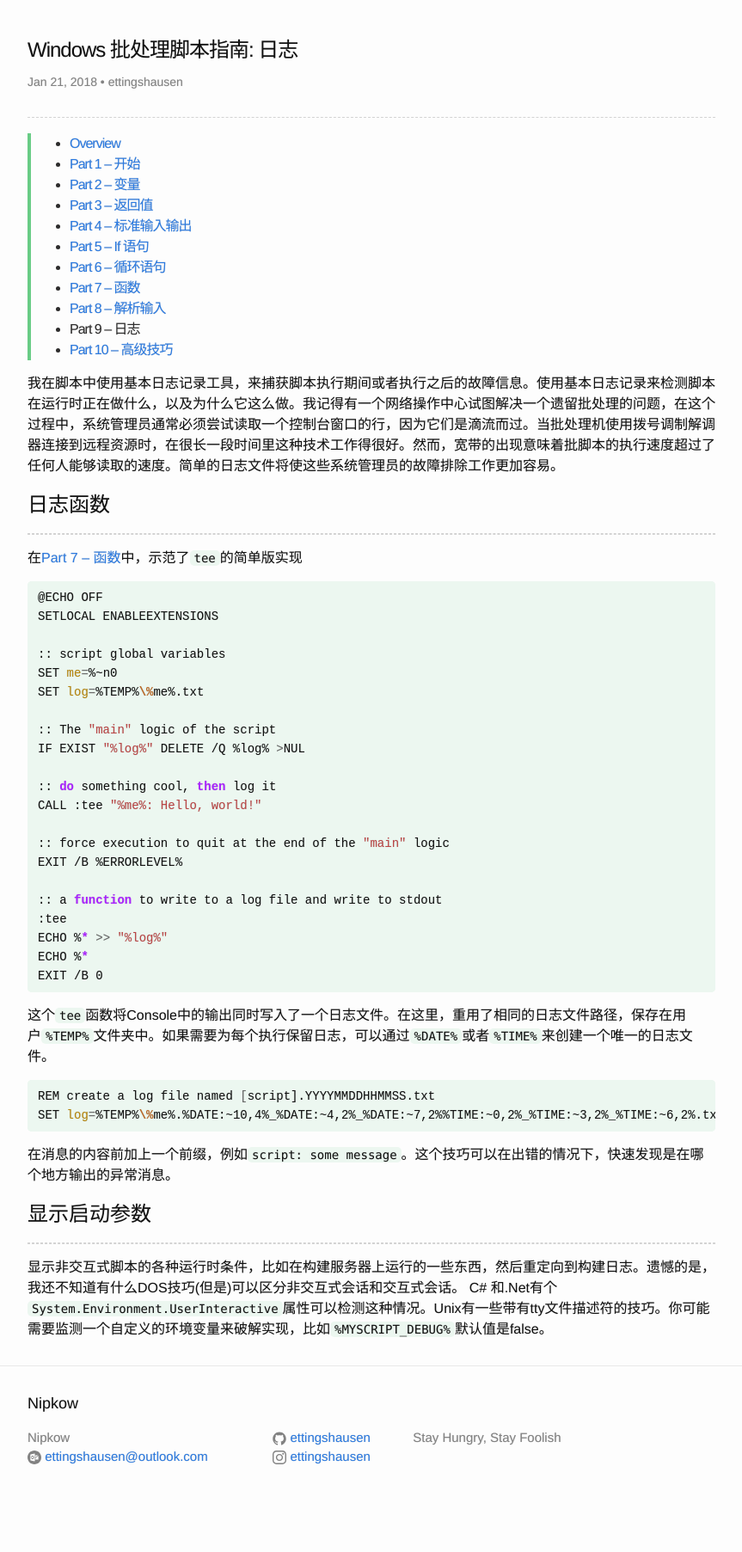
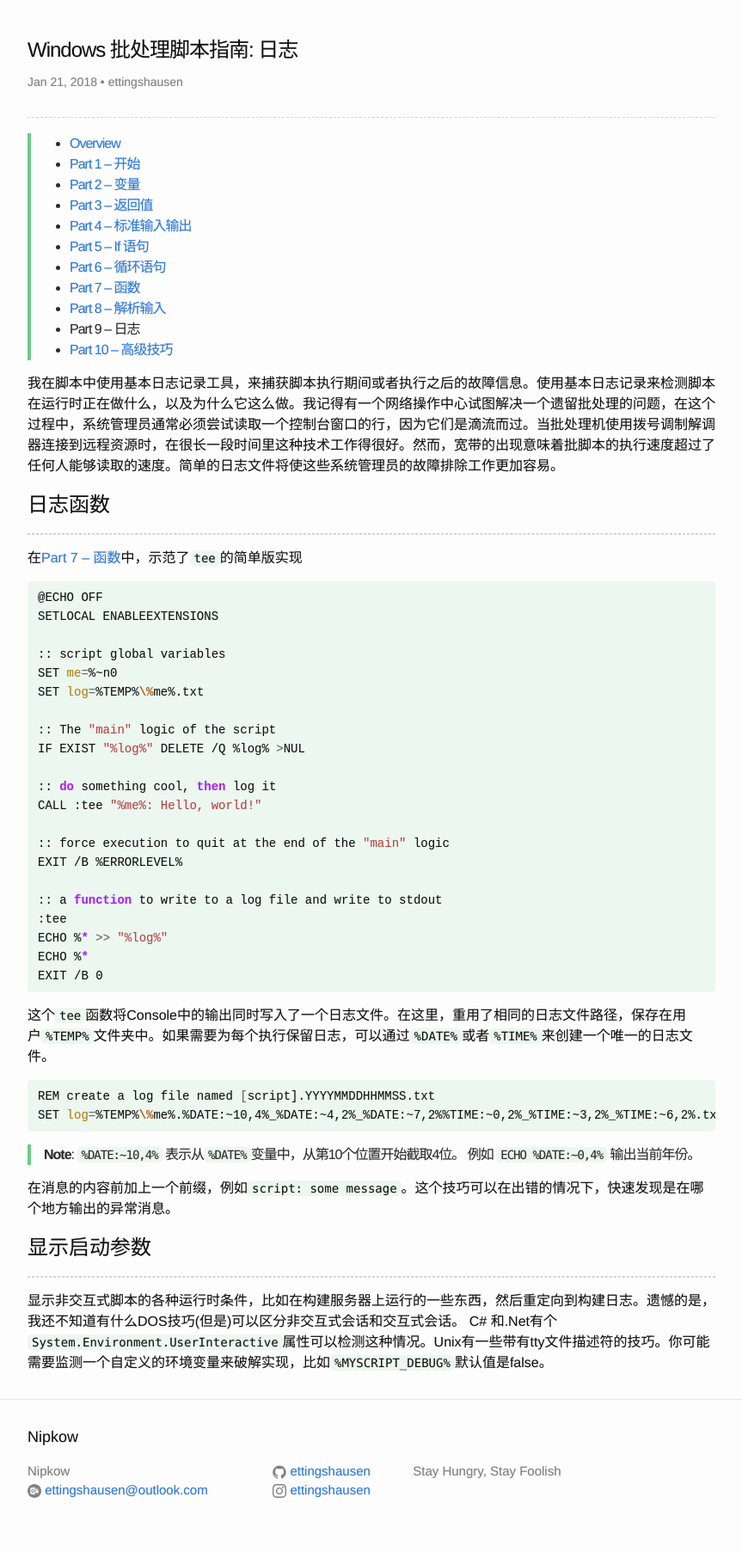
Before and after one commit to ettingshausen/ettingshausen.github.io, a Jekyll site: the page built from _posts/2018-01-25-windows-batch-logging.md, in a window 1280 px wide. Shown: the whole page at 86% size, without its empty margins (208-1071 px from the left). Built offline with Jekyll 4.4.1, drawn with Linux system fonts in a browser that asks for light colours; before the commit the page ends 1766 px from its top, so only the background shows below that.

Commit message:
add substring date notes

````diff
--- a/_posts/2018-01-25-windows-batch-logging.md
+++ b/_posts/2018-01-25-windows-batch-logging.md
@@ -59,6 +59,9 @@ REM create a log file named [script].YYYYMMDDHHMMSS.txt
 SET log=%TEMP%\%me%.%DATE:~10,4%_%DATE:~4,2%_%DATE:~7,2%%TIME:~0,2%_%TIME:~3,2%_%TIME:~6,2%.txt
 ```
 
+>**Note**:
+`%DATE:~10,4%` 表示从`%DATE%`变量中，从第10个位置开始截取4位。 例如 `ECHO %DATE:~0,4%` 输出当前年份。
+
 在消息的内容前加上一个前缀，例如`script: some message`。这个技巧可以在出错的情况下，快速发现是在哪个地方输出的异常消息。
 
 # 显示启动参数
````
